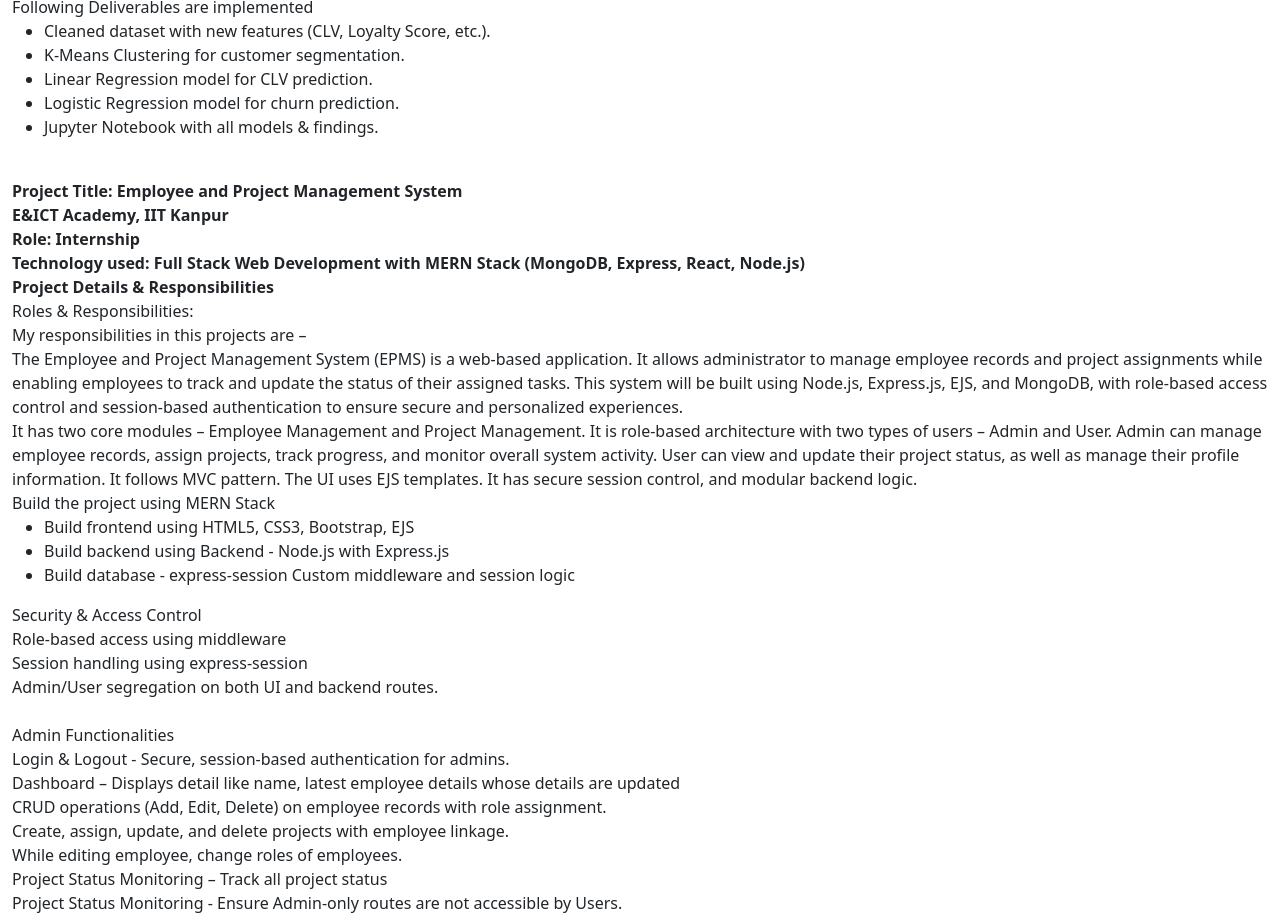
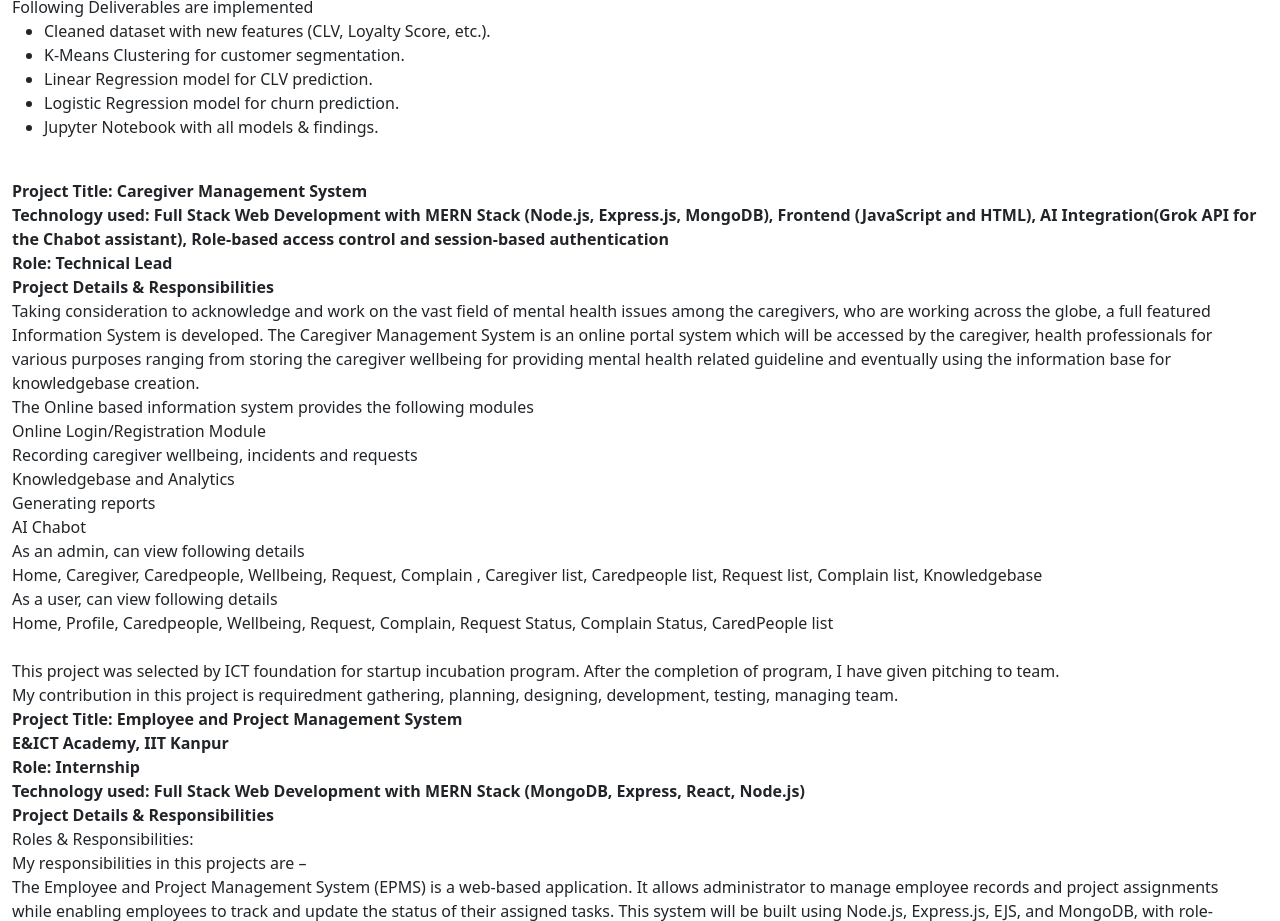
Before and after one commit to rs20212021/Detail, a plain HTML site: page index.html in a window 1280 px wide. Shown: the part 9225-10146 px from the top of the page. Drawn offline with Linux system fonts and the light colour scheme.

Commit message:
added project

```diff
--- a/index.html
+++ b/index.html
@@ -679,6 +679,29 @@
                 <div><br></div>
         </div>
         <div class="row">
+                <div class="col-sm-12">
+                      <h7 align="left"><strong>Project Title: Caregiver Management System </strong></h7>
+                </div>
+                <div class="col-sm-12">
+                       <strong>Technology used: Full Stack Web Development with MERN Stack (Node.js, Express.js, MongoDB), Frontend (JavaScript and HTML), AI Integration(Grok API for the Chabot assistant), Role-based access control and session-based authentication<br>
+                        Role: Technical Lead<br>
+                        Project Details & Responsibilities<br></strong>
+                        Taking consideration to acknowledge and work on the vast field of mental health issues among the caregivers, who are working across the globe, a full featured Information System is developed. The Caregiver Management System is an online portal system which will be accessed by the caregiver, health professionals for various purposes ranging from storing the caregiver wellbeing for providing mental health related guideline and eventually using the information base for knowledgebase creation. <br>
+                        The Online based information system provides the following modules<br>
+                        Online Login/Registration Module<br>
+                        Recording caregiver wellbeing, incidents and requests<br>
+                        Knowledgebase and Analytics<br>
+                        Generating reports<br>
+                        AI Chabot<br>
+                        As an admin, can view following details<br>
+                        Home, Caregiver, Caredpeople, Wellbeing, Request, Complain , Caregiver list, Caredpeople list, Request list, Complain list, Knowledgebase<br>
+                        As a user, can view following details<br>
+                        Home, Profile, Caredpeople, Wellbeing, Request, Complain, Request Status, Complain Status, CaredPeople list<br><br>
+                        This project was selected by ICT foundation for startup incubation program. After the completion of program, I have given pitching to team.<br>
+                        My contribution in this project is requiredment gathering, planning, designing, development, testing, managing team.<div>
+                    </div>
+        </div>
+        <div class="row">
                <div class="col-sm-12">
                     <h7 align="left"><strong>Project Title: Employee and Project Management System </strong></h7>
                </div>
```
